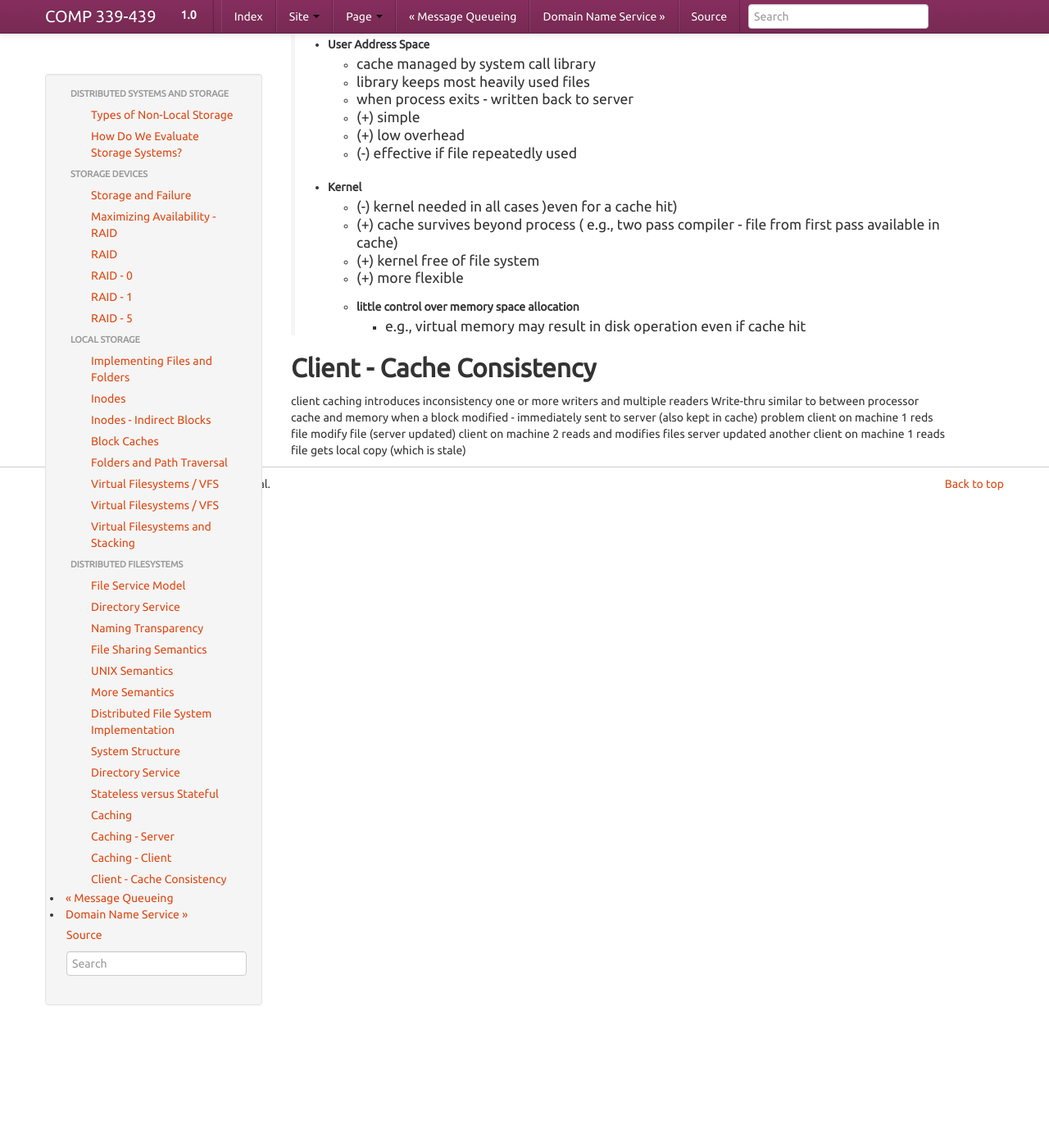
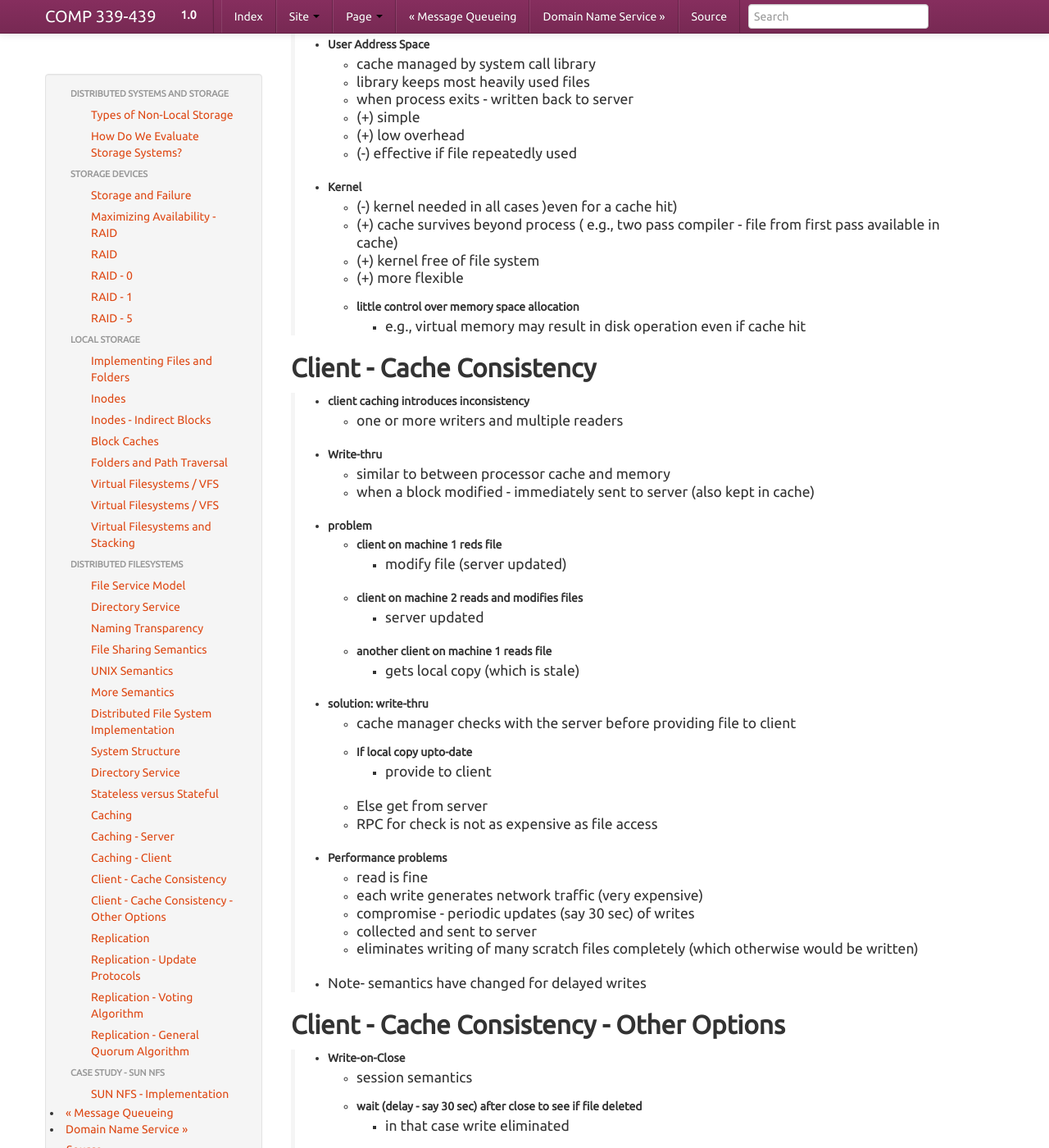
Before and after one commit to LoyolaChicagoBooks/distributedsystems, a Sphinx documentation site: the page built from source/storage.rst, in a window 1280 px wide and 1400 px high, scrolled down 9516 px. Shown: the whole window at 82% size. Built offline with Sphinx 7.4.7, drawn with Linux system fonts in a browser that asks for light colours; some of the changed text lies outside the part shown.

Commit message:
rest of ppt slides converted for storage lecture

```diff
--- a/source/storage.rst
+++ b/source/storage.rst
@@ -483,15 +483,144 @@
 Client - Cache Consistency
 --------------------------
 
-client caching introduces inconsistency
-one or more writers and multiple readers
-Write-thru
-similar to between processor cache and memory
-when a block modified - immediately sent to server (also kept in cache)
-problem
-client on machine 1 reds file
-modify file (server updated)
-client on machine 2 reads and modifies files
-server updated
-another client on machine 1 reads file
-gets local copy (which is stale)
+ - client caching introduces inconsistency
+	- one or more writers and multiple readers
+ - Write-thru
+	- similar to between processor cache and memory
+	- when a block modified - immediately sent to server (also kept in cache)
+ - problem
+	- client on machine 1 reds file
+		- modify file (server updated)
+	- client on machine 2 reads and modifies files
+		- server updated
+	- another client on machine 1 reads file
+		- gets local copy (which is stale)
+ - solution: write-thru
+	- cache manager checks with the server before providing file to client
+	- If local copy upto-date
+		- provide to client
+	- Else get from server
+	- RPC for check is not as expensive as file access
+ - Performance problems
+	- read is fine
+	- each write generates network traffic (very expensive)
+	- compromise - periodic updates (say 30 sec) of writes
+	- collected and sent to server
+	- eliminates writing of many scratch files completely (which otherwise would be written)
+ - Note- semantics have changed for delayed writes
+
+
+Client - Cache Consistency - Other Options
+------------------------------------------
+
+ - Write-on-Close
+	- session semantics
+	- wait (delay - say 30 sec) after close to see if file deleted
+		- in that case write eliminated
+ - Centralized Control
+	- File server keeps track of who has file and in what mode
+	- if new request for read - server checks to see if file opened read/write
+	- if read  - grant request
+	- if write - deny request
+	- when file closed - inform others
+	- Many variations possible
+
+
+Replication
+-----------
+ - Multiple copies of files for
+	- increased reliability so no data is lost
+	- increased availability when one server is down
+	- improved performance through division of load
+
+
+Replication - Update Protocols
+------------------------------
+
+ - send update to each file in sequence
+	- problem - if process updating crashes in the middle ==> inconsistent copies
+ - Primary Copy Replication
+	- one server designed as primary
+	- primary updated (changes made locally by primary server)
+	- primary server updates secondary copies
+	- reads can be done from any copy
+	- to guard against primary copy failure
+		- updates first stored on stable storage
+	- But if primary copy down - No update can be made!!
+
+
+Replication - Voting Algorithm
+------------------------------
+
+ - Requires clients to acquire permission of multiple servers before reading/writing file
+ - File replicated on N servers - to update client needs to contact  majority , N/2 + 1 servers
+ - File changed and new version no assigned
+ - To read - client contacts N/2 + 1 servers
+	- will always get the latest version
+
+
+Replication - General Quorum Algorithm
+--------------------------------------
+
+ - No of replicas - N
+ - Read Quorum - Nr
+ - Write Quorum - Nw
+ - Constraints  Nr + Nw > N
+ - Read/write requires participation of the corresponding quorum
+
+
+Case Study - SUN NFS
+====================
+
+ - NFS - Network File System
+	- designed to allow an arbitrary collection of clients and servers to share a common file system
+ - Design Goals
+	- heterogeneity
+	- access transparency
+	- local and remote accesses look the same - e.g., normal UNIX system calls
+	- failure transparency
+	- stateless
+	- idempotent
+	- performance transparency
+	- client caching
+	- server caching
+ - Location Transparency
+	- client establishes file name space by adding remote file systems to local name space
+	- file system exported by servers (node holding it)
+	- file system remote-mounted by  client
+ - Not Supported in Design Goals
+	- Replication transparency
+		- separate service for replication (NIS)
+	- Concurrency
+		- Naïve locking
+	- Scalability
+		- limited
+		- originally designed to support 5-10 clients
+
+
+SUN NFS - Implementation
+------------------------
+
+ - VFS Layer
+	- maintains table with one entry for each open file
+	- entry called v-node (indicates  whether local or remote)
+	- v-node points to I-node (for local files) and r-node (for remote files)
+ - Typical Operation
+	- Read
+		- locate v-node
+		- determine local or remote
+		- transfer occurs in 8K (normally) byte blocks
+			- automatic prefetching (read-ahead) of next block
+	- Write
+		- writes not immediately written to server
+		- 8K bytes collected before writing
+ - Caching
+	- server caches (to reduce disk accesses)
+	- client maintains cache for
+		- for file attributes (I-nodes)
+		- for file data
+	- cache block consistency problems
+		- with each cache block is a timer
+		- entry discarded when timer expired
+		- when file opened- server checked for last modification of file
+	- UNIX semantics not completely enforced
```
